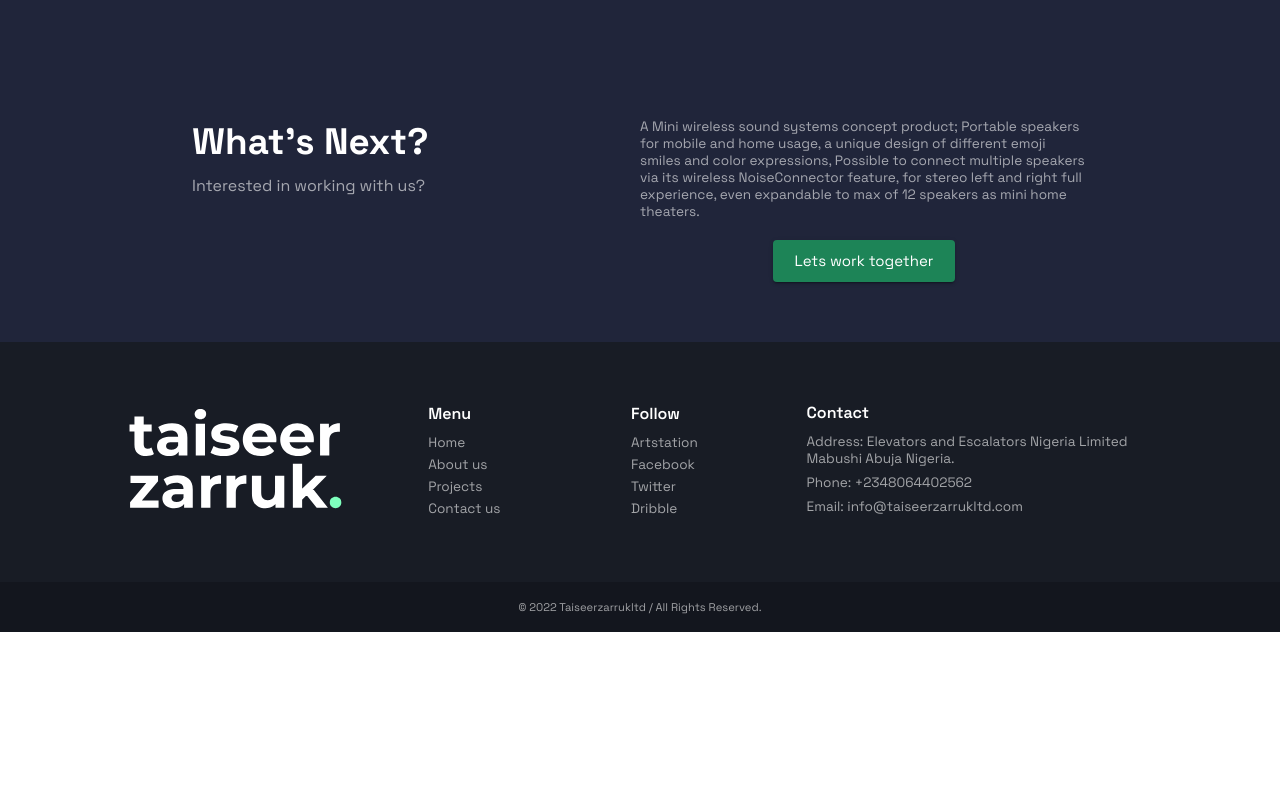
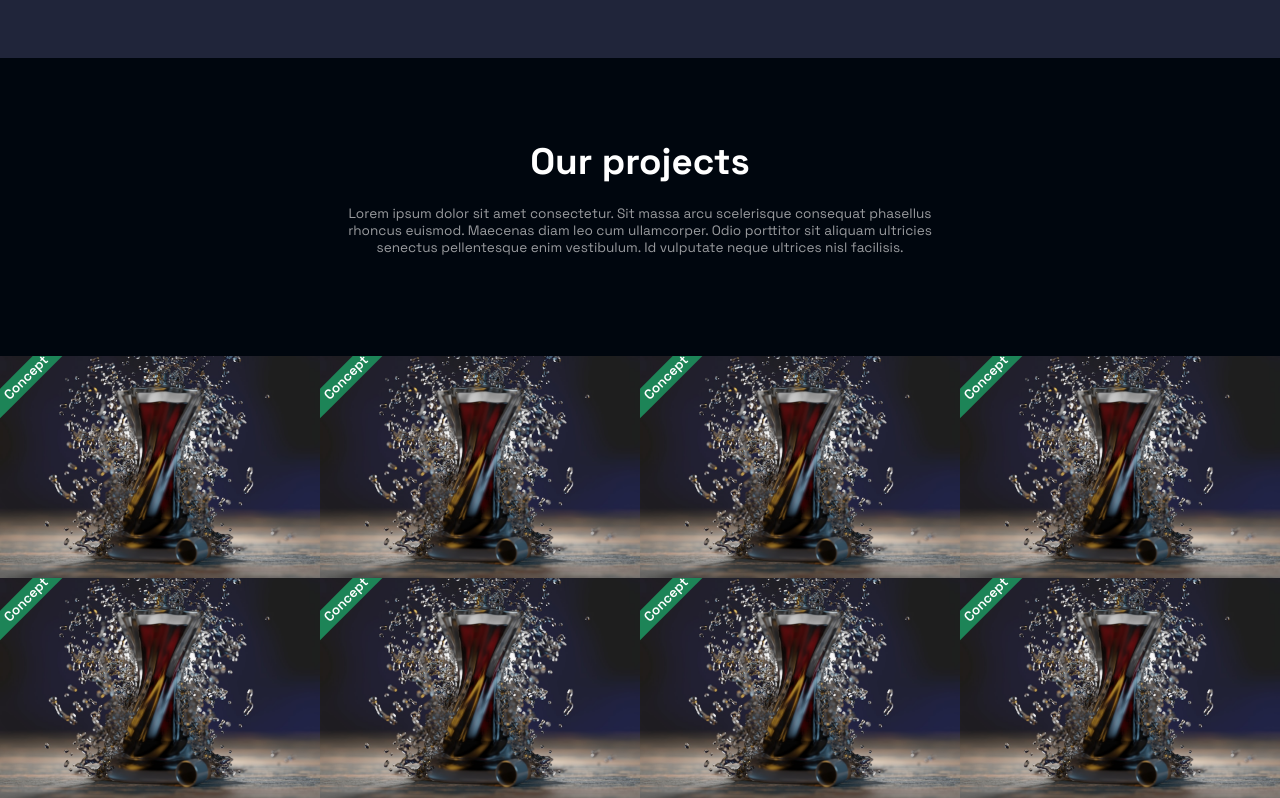
Before and after one commit to Habib-Ahmad/taiseer-zarruk, a Next.js app: page / in a window 1280 px wide. Shown: the part 1880-2678 px from the top of the page. Before the commit the page ends 2512 px from the top, so only its background shows below. Built offline with nearby package versions, Linux system fonts and the light colour scheme.

Commit message:
Created Projects component

```diff
--- /dev/null
+++ b/src/components/Projects/index.jsx
@@ -0,0 +1,31 @@
+import Image from "next/image";
+import img from "../../assets/project.png";
+import styles from "./styles.module.scss";
+
+const Projects = () => {
+  return (
+    <div className={styles.container}>
+      <h2>Our projects</h2>
+
+      <p className={styles.desc}>
+        Lorem ipsum dolor sit amet consectetur. Sit massa arcu scelerisque
+        consequat phasellus rhoncus euismod. Maecenas diam leo cum ullamcorper.
+        Odio porttitor sit aliquam ultricies senectus pellentesque enim
+        vestibulum. Id vulputate neque ultrices nisl facilisis.
+      </p>
+
+      <div className={styles.projects}>
+        {new Array(12).fill("").map((item, index) => (
+          <div key={index} className={styles.project}>
+            <p className={styles.tag}>Concept</p>
+            <Image src={img} alt="" />
+
+            <p className={styles.title}>Whift Travel</p>
+          </div>
+        ))}
+      </div>
+    </div>
+  );
+};
+
+export default Projects;
--- /dev/null
+++ b/src/components/Projects/styles.module.scss
@@ -0,0 +1,90 @@
+@import "../../styles/main.module.scss";
+
+.container {
+  min-height: 100vh;
+  background-color: $color-bg-dark;
+  padding-top: 80px;
+
+  h2 {
+    color: $color-white;
+    text-align: center;
+    margin-bottom: 20px;
+  }
+
+  .desc {
+    display: flex;
+    margin: auto;
+    color: $color-text;
+    text-align: center;
+    max-width: 50%;
+    font-size: 0.85rem;
+    margin-bottom: 100px;
+    @include responsive(md) {
+      max-width: 80%;
+    }
+  }
+
+  .projects {
+    display: grid;
+    place-items: center;
+    grid-template-columns: repeat(4, 25%);
+    @include responsive(md) {
+      grid-template-columns: repeat(2, 48%);
+      row-gap: 60px;
+      column-gap: 4%;
+      padding: 0 5vw;
+    }
+    @include responsive(sm) {
+      grid-template-columns: repeat(1, 100%);
+    }
+
+    .project {
+      position: relative;
+      overflow: hidden;
+      &:hover {
+        cursor: pointer;
+        @media (min-width: 1200px) {
+          .tag {
+            opacity: 0;
+          }
+          img {
+            transform: scale(1.2);
+          }
+        }
+      }
+
+      .tag {
+        opacity: 1;
+        transition: opacity 700ms ease;
+        position: absolute;
+        top: 5%;
+        left: -7%;
+        background-color: $color-primary-dark;
+        color: $color-white;
+        font-size: 0.85rem;
+        font-weight: 600;
+        padding: 2px 20px;
+        transform: rotateZ(-45deg);
+        z-index: 100;
+      }
+
+      img {
+        width: 100%;
+        height: 100%;
+        object-fit: contain;
+        transition: transform 500ms ease-in-out;
+        vertical-align: top;
+      }
+
+      .title {
+        display: none;
+        color: $color-white;
+        margin-top: 20px;
+        font-size: 1.3rem;
+        @include responsive(md) {
+          display: block;
+        }
+      }
+    }
+  }
+}
--- a/src/pages/index.jsx
+++ b/src/pages/index.jsx
@@ -1,4 +1,5 @@
 import Header from "../components/Header";
+import Projects from "../components/Projects";
 import WhatsNext from "../components/WhatsNext";
 import WhatWeDo from "../components/WhatWeDo";
 import WhoWeAre from "../components/whoWeAre";
@@ -9,6 +10,7 @@ const Home = () => {
       <Header />
       <WhoWeAre />
       <WhatWeDo />
+      <Projects />
       <WhatsNext />
     </>
   );
```
Also changed, not shown: src/data.js (added, +22 -0 lines), src/assets/project.png (added).
